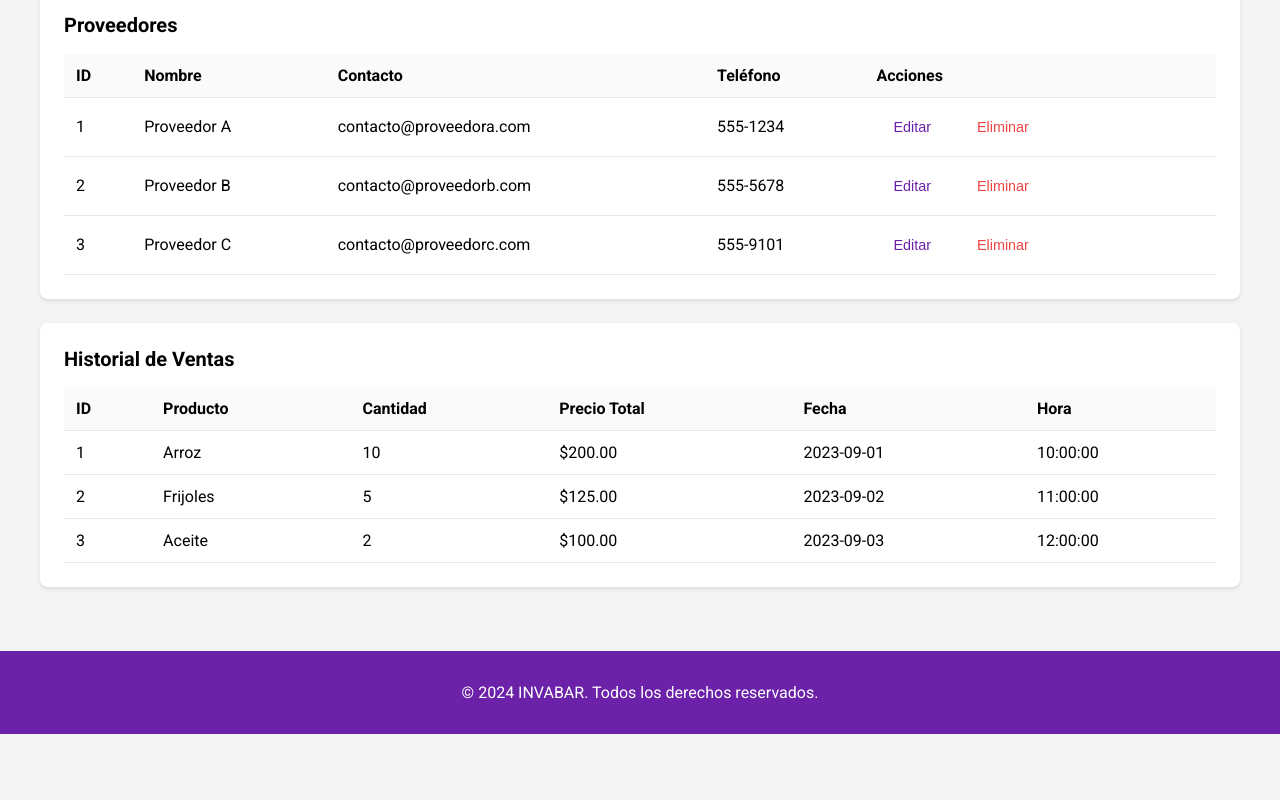
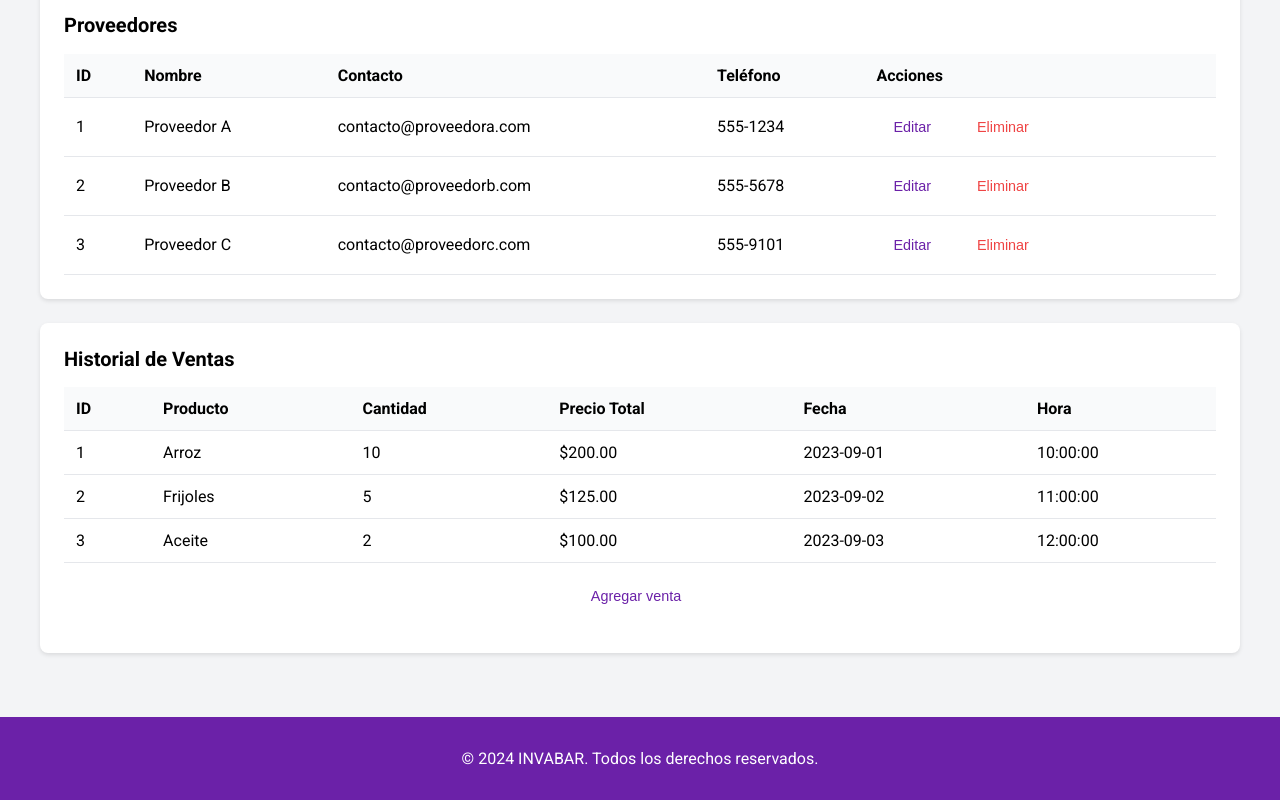
Before and after one commit to DiegoRos3/Invabar, a plain HTML site: page index.html in a window 1280 px wide. Shown: the part 921-1721 px from the top of the page. Before the commit the page ends 1655 px from the top, so only its background shows below. Drawn offline with Linux system fonts and the light colour scheme.

Commit message:
boton av

```diff
--- a/index.html
+++ b/index.html
@@ -153,6 +153,13 @@
         button.text-red-500:hover {
         background-color: #ef4444;
         color: #ffffff; /* Rojo para indicar eliminación */
+        }
+
+        #botonAV{
+            display: flex;
+            flex-direction: column;
+            align-items: center;
+            padding: 1rem;
         }
 
         footer {
@@ -440,6 +447,9 @@
                     </tbody>
                 </table>
             </div>
+            <div id="botonAV">
+                <a href="#"><button class="text-purple-500" style="align-items: center; ">Agregar venta</button></a>
+            </div>
         </section>
     </main>
 
```
